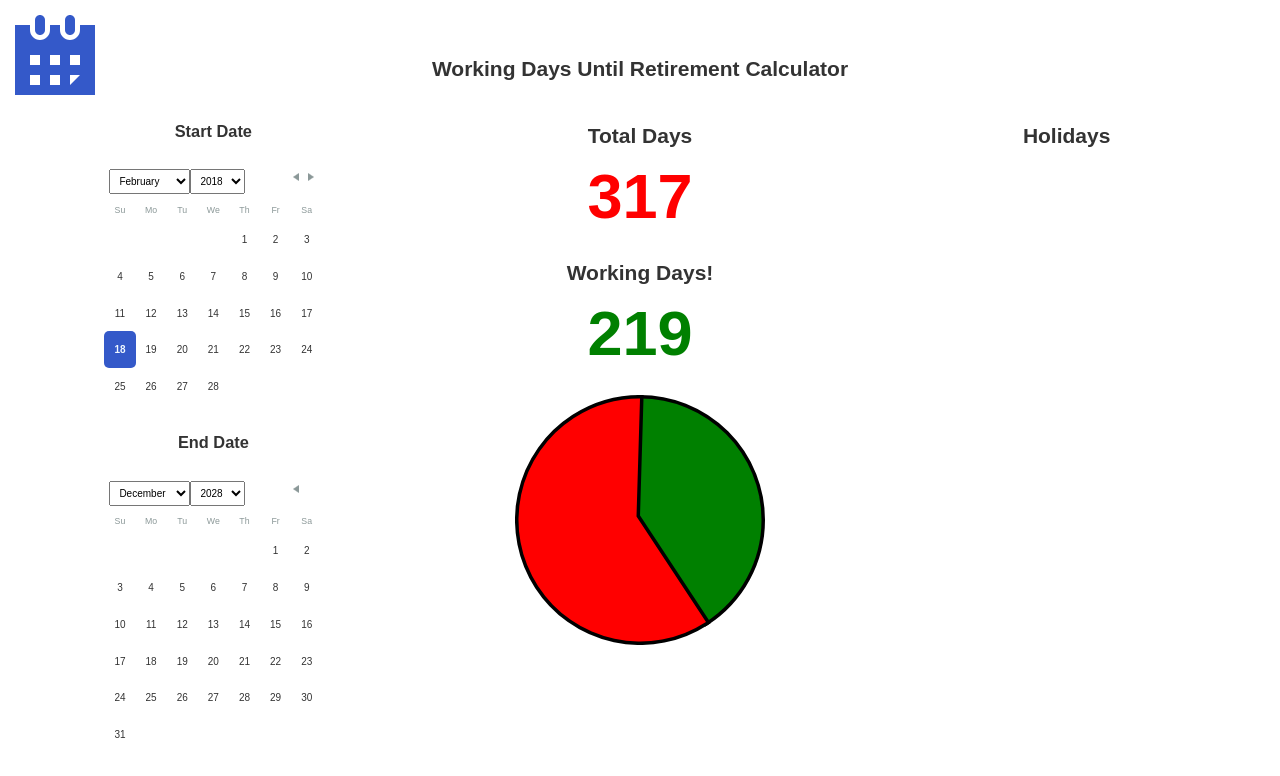
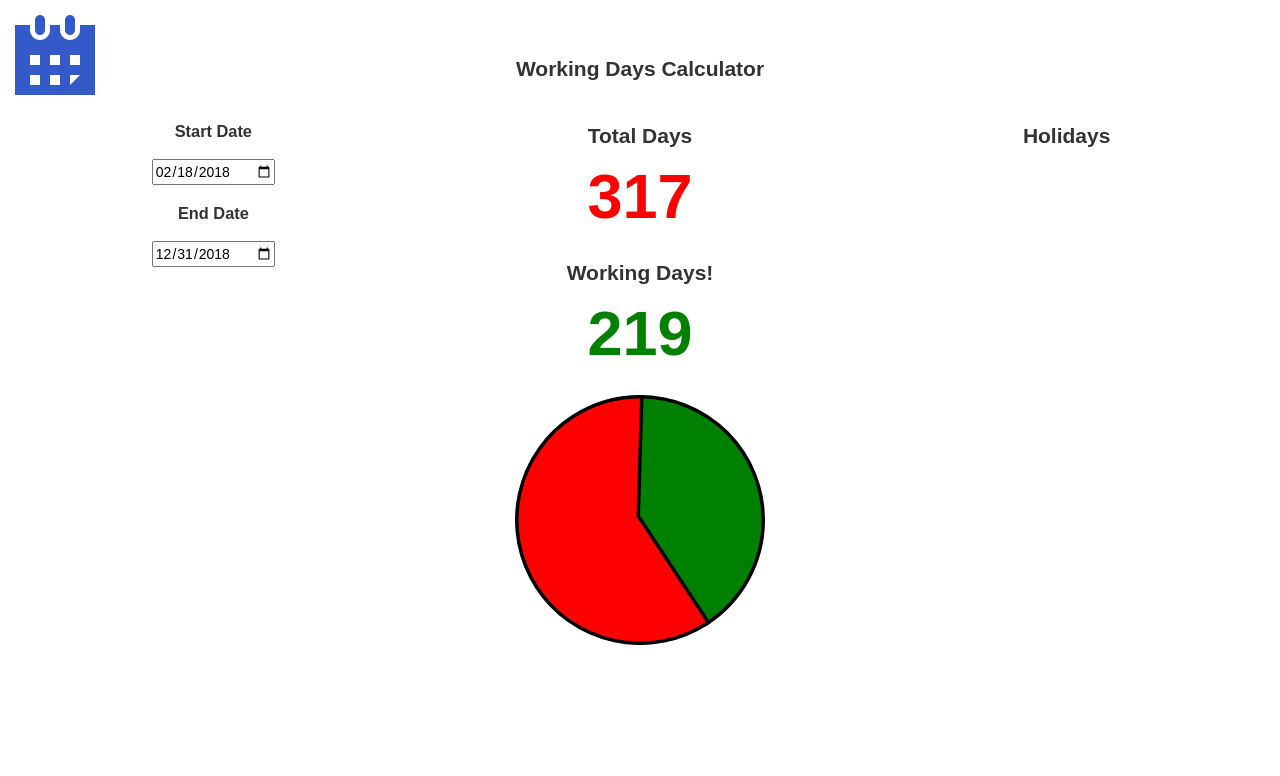
Before and after one commit to Recidvst/working-days-calculator, a React (Create React App) app: page / in a window 1280 px wide. Shown: the top 776 px of the page. Built offline with nearby package versions, Linux system fonts and the light colour scheme.

Commit message:
date inputs working

```diff
--- a/src/components/Dates.js
+++ b/src/components/Dates.js
@@ -2,82 +2,33 @@ import React, { Component } from 'react';
 import PropTypes from 'prop-types'
 
 import moment from 'moment';
-import DayPicker from 'react-day-picker';
-import 'react-day-picker/lib/style.css';
-
-    // allowing for months and years controls
-    const currentYear = new Date().getFullYear();
-    const fromMonth = new Date(currentYear, 0);
-    const toMonth = new Date(currentYear + 10, 11);
-    // const toMonth = new Date(currentYear, 11, 31);
-
-    function YearMonthForm({ date, localeUtils, onChange }) {
-        const months = localeUtils.getMonths();
-        const years = [];
-        for (let i = fromMonth.getFullYear(); i <= toMonth.getFullYear(); i += 1) {
-            years.push(i);
-        }
-
-        const handleChange = function handleChange(e) {
-            const { year, month } = e.target.form;
-            onChange(new Date(year.value, month.value));
-        };
-
-        return (
-            <form className="DayPicker-Caption">
-            <select name="month" onChange={handleChange} value={date.getMonth()}>
-                {months.map((month, i) => (
-                <option key={month} value={i}>
-                    {month}
-                </option>
-                ))}
-            </select>
-            <select name="year" onChange={handleChange} value={date.getFullYear()}>
-                {years.map(year => (
-                <option key={year} value={year}>
-                    {year}
-                </option>
-                ))}
-            </select>
-            </form>
-        );
-    }
-
 
 class Dates extends Component {
 
     constructor() {
         super();
+
         this.state = {
-          startDate: moment().format('DD-MM-YYYY'),
-          endDate: moment().endOf('year').format('DD-MM-YYYY'),
-          selectedStartDate: new Date(),
-          selectedEndDate: new Date(currentYear, 11, 31),
-          startMonth: fromMonth,
-          endMonth: toMonth
+          inputStartDate: moment().format('YYYY-MM-DD'),
+          inputEndDate: moment().endOf('year').format('YYYY-MM-DD'),
         };
-        this.changeStartDate = this.changeStartDate.bind(this);
-        this.changeEndDate = this.changeEndDate.bind(this);
-        this.handleYearMonthChange = this.handleYearMonthChange.bind(this);
+
+        this.reflectInputChanges = this.reflectInputChanges.bind(this);
     }
-    changeStartDate(day, { selected }) {
-        let dayFormatted = moment(day).format('DD-MM-YYYY');
+
+    reflectInputChanges(e) {
+        if (e.target.id === 'startDateInput') {
             this.setState({
-            selectedStartDate: selected ? undefined : day,
-            startDate : selected ? undefined : dayFormatted
+                inputStartDate : e.target.value
             });
-        this.props.startDateUpdate(dayFormatted);
+            this.props.startDateUpdate(e);
         }
-    changeEndDate(day, { selected }) {
-        let dayFormatted = moment(day).format('DD-MM-YYYY');
+        if (e.target.id === 'endDateInput') {
             this.setState({
-            selectedEndDate: selected ? undefined : day,
-            startDate : selected ? undefined : dayFormatted
+                inputEndDate : e.target.value
             });
-        this.props.endDateUpdate(dayFormatted);
+            this.props.endDateUpdate(e);
         }
-    handleYearMonthChange(month) {
-      this.setState({ month });
     }
 
     render() {
@@ -86,40 +37,20 @@ class Dates extends Component {
         <div className="dates-component">
 
             <h3> Start Date </h3>
-            <div className="YearNavigation">
-                <DayPicker
-                    selectedDays={this.state.selectedStartDate}
-                    onDayClick={this.changeStartDate}
-                    month={new Date()}
-                    fromMonth={fromMonth}
-                    toMonth={toMonth}
-                    captionElement={({ date, localeUtils }) => (
-                        <YearMonthForm
-                        date={date}
-                        localeUtils={localeUtils}
-                        onChange={this.handleYearMonthChange}
+            <input
+                id="startDateInput"
+                type="date"
+                value={this.state.inputStartDate}
+                onChange={this.reflectInputChanges}
             />
-                    )}
-                />
-            </div>
 
             <h3> End Date </h3>
-            <div className="YearNavigation">
-                <DayPicker
-                    selectedDays={this.state.selectedEndDate}
-                    onDayClick={this.changeEndDate}
-                    month={toMonth}
-                    fromMonth={fromMonth}
-                    toMonth={toMonth}
-                    captionElement={({ date, localeUtils }) => (
-                        <YearMonthForm
-                        date={date}
-                        localeUtils={localeUtils}
-                        onChange={this.handleYearMonthChange}
+            <input
+                id="endDateInput"
+                type="date"
+                value={this.state.inputEndDate}
+                onChange={this.reflectInputChanges}
             />
-                    )}
-                />
-            </div>
 
         </div>
         );
@@ -128,12 +59,8 @@ class Dates extends Component {
 }
 
 Dates.propTypes = {
-    startDate: PropTypes.object,
-    endDate: PropTypes.object,
-    selectedStartDate: PropTypes.object,
-    selectedEndDate: PropTypes.object,
-    startMonth: PropTypes.object,
-    endMonth: PropTypes.object
+    inputStartDate: PropTypes.object,
+    inputEndDate: PropTypes.object
 };
 
 export default Dates;
--- a/src/components/Header.js
+++ b/src/components/Header.js
@@ -8,7 +8,7 @@ class Header extends Component {
             <header>
                 <img src={logo} className="logo" alt="logo" />
                 <br/>
-                <h1 className="title"> Working Days Until Retirement Calculator </h1>
+                <h1 className="title"> Working Days Calculator </h1>
             </header>
       </div>
     );
--- a/src/containers/App.js
+++ b/src/containers/App.js
@@ -6,6 +6,7 @@ import Calculator from './../components/Calculator';
 import Dates from './../components/Dates';
 import Holidays from './../components/Holidays';
 
+import moment from 'moment';
 import { calculateWorkingDays } from './../helpers/WorkingDays';
 import './../helpers/Easter';
 
@@ -23,21 +24,23 @@ class App extends Component {
       this.chooseStartDate = this.chooseStartDate.bind(this);
       this.chooseEndDate = this.chooseEndDate.bind(this);
   }
+
   chooseStartDate(start) {
+    start = moment(start.target.value).format('DD-MM-YYYY');
         this.setState ({
           startDate: start,
-          workingDays: calculateWorkingDays(this.state.startDate,this.state.endDate).daysBetween,
-          totalDays: calculateWorkingDays(this.state.startDate,this.state.endDate).totalDays
+          workingDays: calculateWorkingDays(start,this.state.endDate).daysBetween,
+          totalDays: calculateWorkingDays(start,this.state.endDate).totalDays
         });
   }
   chooseEndDate(end) {
+    end = moment(end.target.value).format('DD-MM-YYYY');
         this.setState ({
           endDate: end,
-          workingDays: calculateWorkingDays(this.state.startDate,this.state.endDate).daysBetween,
-          totalDays: calculateWorkingDays(this.state.startDate,this.state.endDate).totalDays
+          workingDays: calculateWorkingDays(this.state.startDate,end).daysBetween,
+          totalDays: calculateWorkingDays(this.state.startDate,end).totalDays
         });
   }
-
 
   render() {
     return (
@@ -65,9 +68,10 @@ class App extends Component {
 }
 
 App.propTypes = {
-  workingDays: PropTypes.string,
-  startDate: PropTypes.object,
-  endDate: PropTypes.object,
+  workingDays: PropTypes.object,
+  totalDays: PropTypes.object,
+  startDate: PropTypes.string,
+  endDate: PropTypes.string,
 };
 
 export default App;
```
Also changed, not shown: src/components/Pie.js (+5 -5 lines). Lines whose indentation alone changed are shown as unchanged.
